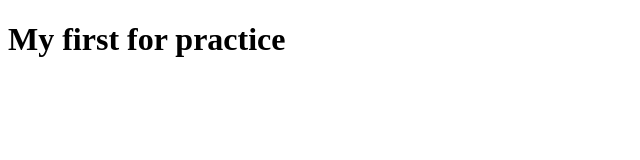
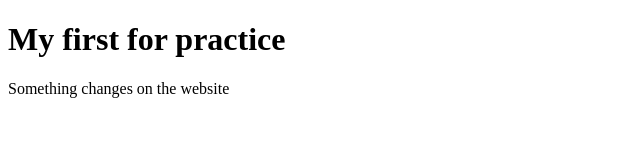
Before and after one commit to aburaihan8721/my-first-repo, a plain HTML site: page index.html in a window 1280 px wide. Shown: the whole page, without its empty margins (0-640 px from the left). Drawn offline with Linux system fonts and the light colour scheme.

Commit message:
changed something

```diff
--- a/index.html
+++ b/index.html
@@ -8,5 +8,6 @@
 </head>
 <body>
     <h1>My first for practice</h1>
+    <p>Something changes on the website</p>
 </body>
 </html>
```
